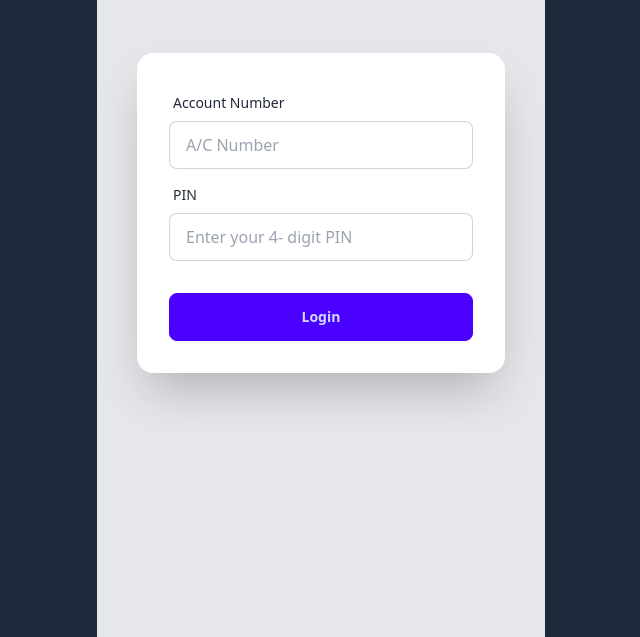
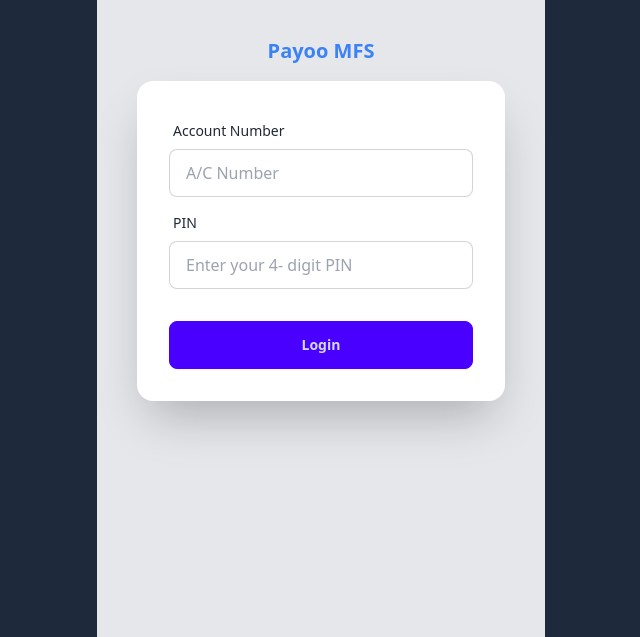
Before and after one commit to mustakim67/Payoo-MFS, a plain HTML site: page index.html in a window 1280 px wide. Shown: the part 163-800 px from the top of the page, without its empty margins (319-959 px from the left). Drawn offline with nearby package versions, Linux system fonts and the light colour scheme.

Commit message:
Correction

```diff
--- a/index.html
+++ b/index.html
@@ -19,6 +19,7 @@
                 <img class="w-16" src="./assets/payoo.png" alt="">
             </div>
         </nav>
+        <h1 class="text-xl font-bold text-center text-blue-500">Payoo MFS</h1>
     </header>
     <!--Log in section-->
         <div class="h-full">
--- a/script/addMoney.js
+++ b/script/addMoney.js
@@ -46,12 +46,17 @@ document
   .getElementById("cashOut-btn")
   .addEventListener("click", function (event) {
     event.preventDefault();
+
     const pin = document.getElementById("cash-pin").value;
     const convertedPin = parseInt(pin);
+
     const amount = document.getElementById("cash-amount").value;
     convertedAmount = parseFloat(amount);
+
     const mainBalance = document.getElementById("mainbalance").innerText;
     const convertedMainBalance = parseFloat(mainBalance);
+
+
     if (convertedPin === 1345) {
       const sum = convertedMainBalance - convertedAmount;
       document.getElementById("mainbalance").innerText = sum;
```
